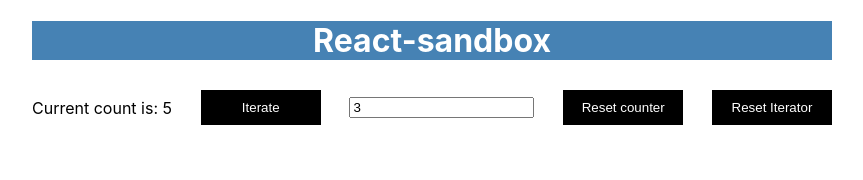
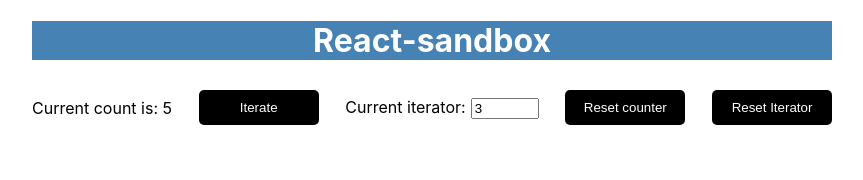
Before and after one commit to pawelblaszczyk5/react-sandbox, a React (Create React App) app: page / in a window 1280 px wide. Shown: the top 180 px of the page, without its empty margins (208-1071 px from the left). Built offline with nearby package versions, Linux system fonts and the light colour scheme.

Commit message:
StateButton css and html changes

```diff
--- a/src/components/StateButton/StateButton.css
+++ b/src/components/StateButton/StateButton.css
@@ -10,4 +10,10 @@
   min-width: 120px;
   padding: 10px;
   border: 0;
+  border-radius: 5px;
 }
+
+.StateButton input {
+  width: 60px;
+  margin-left: 5px;
+}
--- a/src/components/StateButton/StateButton.tsx
+++ b/src/components/StateButton/StateButton.tsx
@@ -22,7 +22,10 @@ export const StateButton = ({
       <button onClick={increaseCount}>
         Iterate
       </button>
-      <input type="number" value={iterator} onChange={handleIteratorChange}/>
+      <label>
+        Current iterator:
+        <input type="number" value={iterator} onChange={handleIteratorChange}/>
+      </label>
       <button onClick={() => {
         setCount(initialCount);
       }}>Reset counter
```
Also changed, not shown: 1 other file (tests, documents, lock files or other folders).
